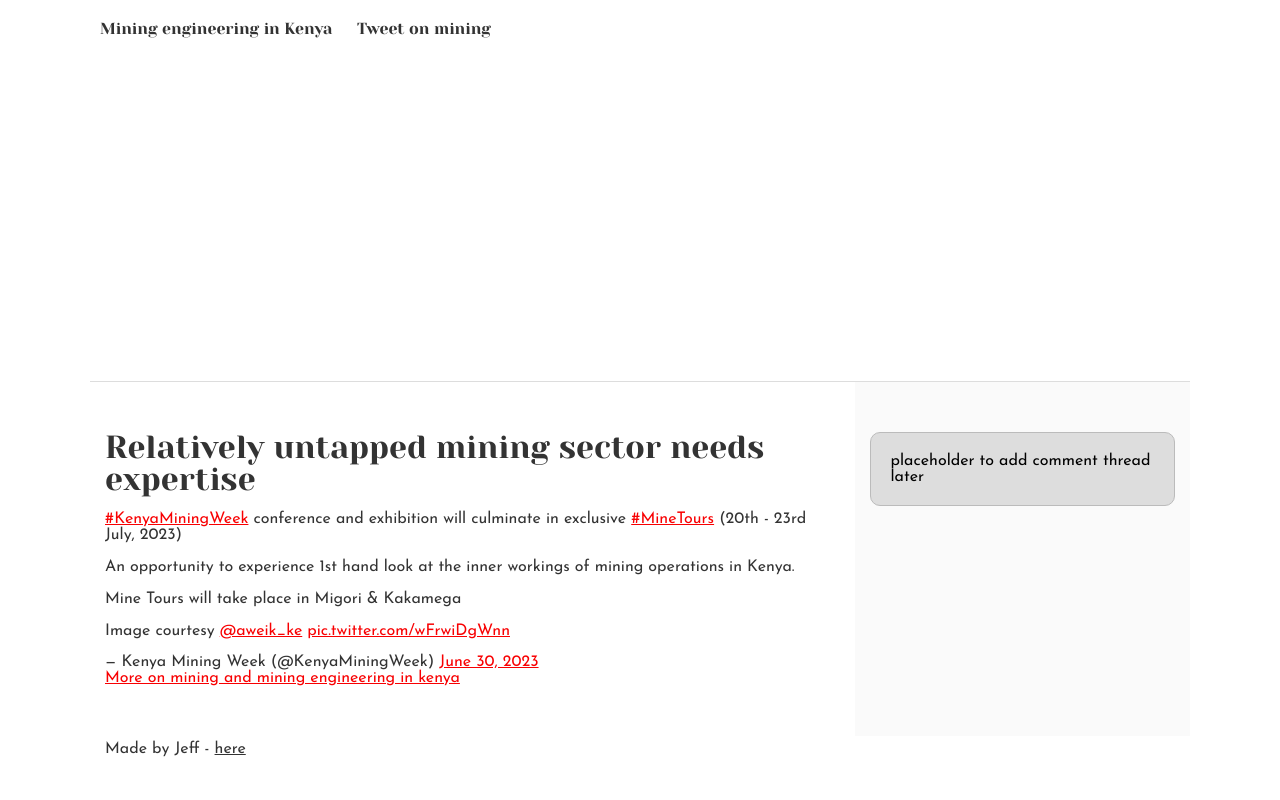
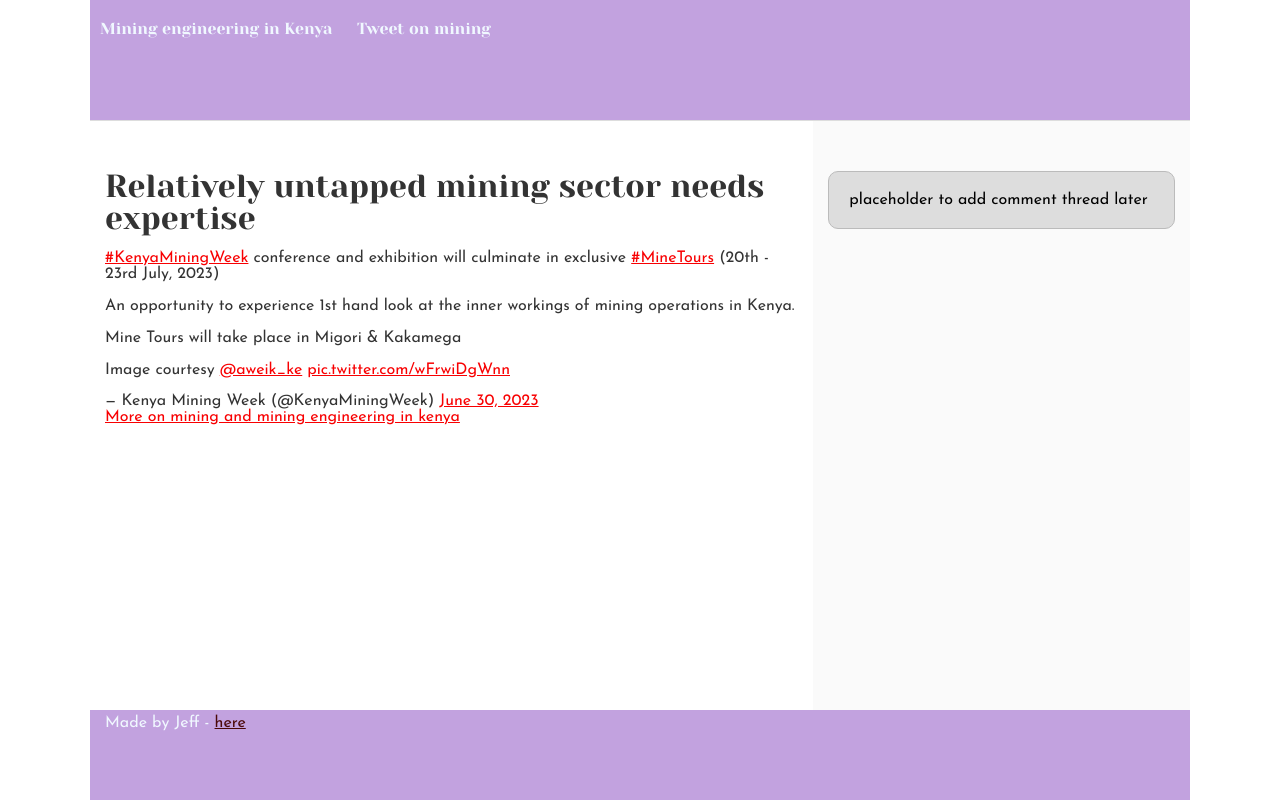
Before and after one commit to Maester-Jeff/alx_html_css, a plain HTML site: page css_basic/tweets.html in a window 1280 px wide. Drawn offline with Linux system fonts and the light colour scheme.

Commit message:
Styles css basic

```diff
--- a/css_basic/styles.css
+++ b/css_basic/styles.css
@@ -2,20 +2,34 @@ body {
     display: flex;
     flex-direction: column;
 }
-header {
-    height: 500px;
-    width: 100%;
-}
-Main {
+main {
     display: flex;
     flex-direction: row;
     flex: auto;
 }
-Main .div article {
+header {
+    background-color: rgb(194, 162, 223);
+}
+header ul li a {
+    color: aliceblue;
+}
+article {
     flex: 2;
     overflow-y: auto;
 }
-Main .aside {
+article div table, th, td {
+    border: 1px solid black
+}
+aside {
     flex: 1;
     overflow-y: auto;
 }
+footer {
+    background-color: rgb(194, 162, 223);
+}
+footer p {
+    color: aliceblue;
+}
+footer a {
+    color: rgb(75, 9, 9);
+}
```
